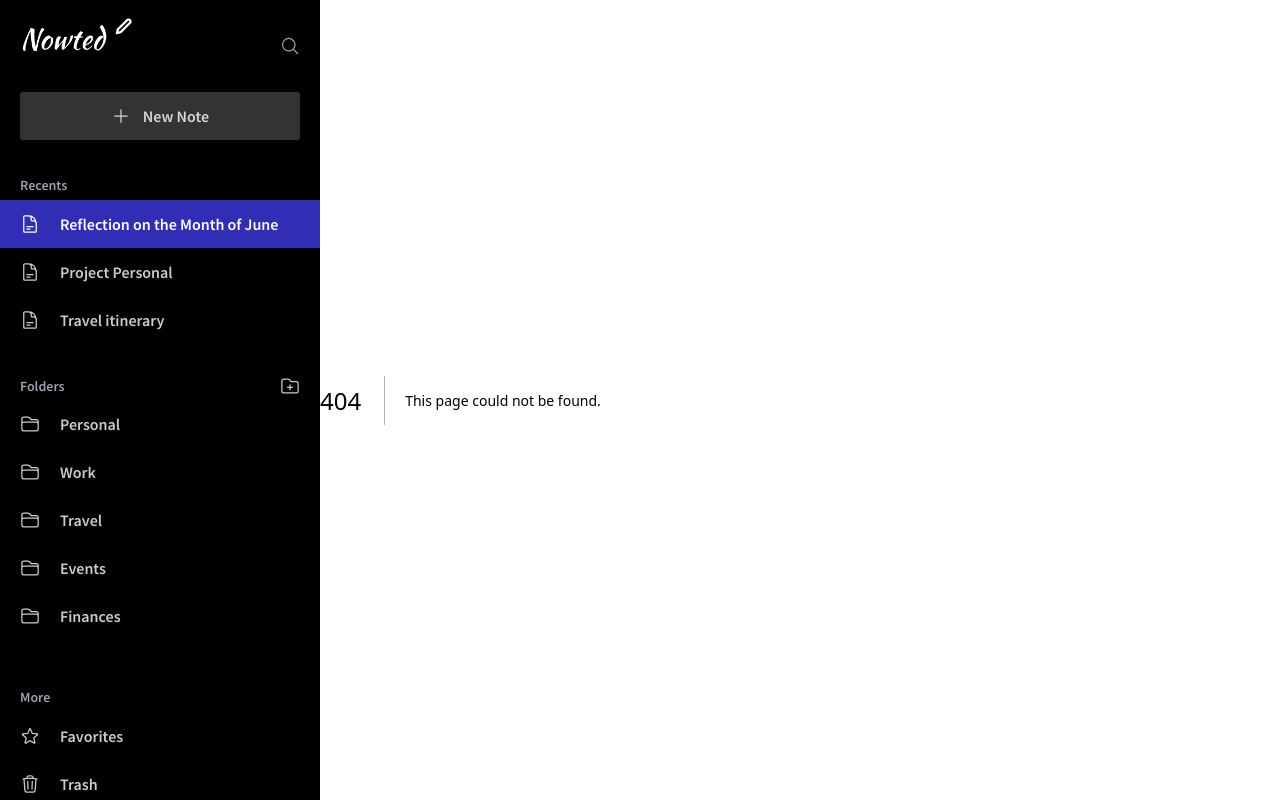
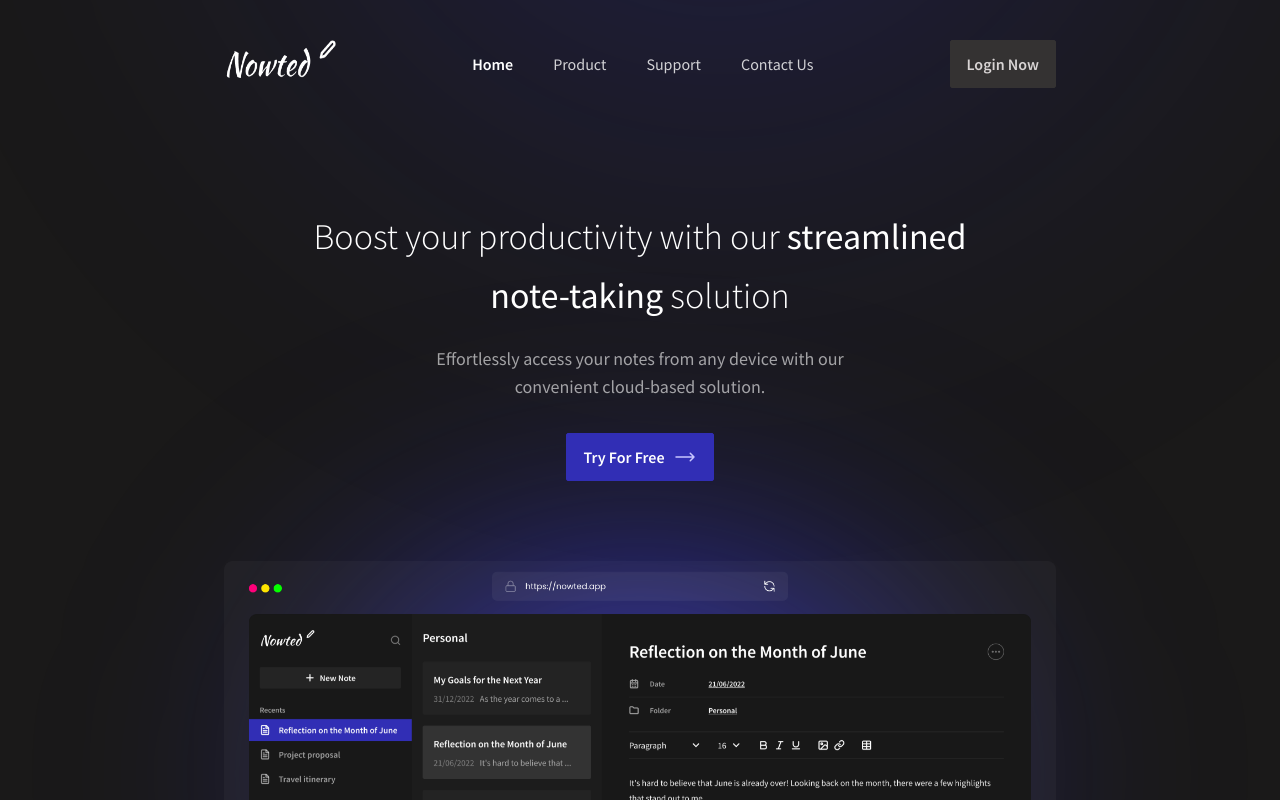
Before and after one commit to harithya/Nowted-App, a Next.js app: page / in a window 1280 px wide. Before the commit this address had no page. Shown: the top 800 px of the page. Built offline with nearby package versions, Linux system fonts and the light colour scheme.

Commit message:
menambahkann landingpage

```diff
--- /dev/null
+++ b/components/Layout/LandingLayout.tsx
@@ -0,0 +1,43 @@
+import Image from "next/image";
+import React, { PropsWithChildren } from "react";
+import RadialTop from "./Radial/RadialTop";
+import Link from "next/link";
+
+const LandingLayout: React.FC<PropsWithChildren> = ({ children }) => {
+  return (
+    <div className="min-h-screen overflow-x-hidden bg-base-300 ">
+      <div className="py-10 lg:px-56  px-10 flex z-50 justify-between items-center sticky ">
+        <div className="h-12 lg:w-28 w-32 ">
+          <Image
+            src={"/img/logo.png"}
+            height={50}
+            width={120}
+            alt="Logo App"
+            className="h-full w-full"
+          />
+        </div>
+        <div className="lg:flex hidden space-x-10">
+          <a href="#" className="text-white font-semibold">
+            Home
+          </a>
+          <a href="#" className="text-white/80">
+            Product
+          </a>
+          <a href="#" className="text-white/80">
+            Support
+          </a>
+          <a href="#" className="text-white/80">
+            Contact Us
+          </a>
+        </div>
+        <button className="btn cursor-pointer btn-primary  capitalize">
+          Login Now
+        </button>
+      </div>
+      <div className="lg:px-56 px-10 h-full pb-20">{children}</div>
+      <RadialTop />
+    </div>
+  );
+};
+
+export default LandingLayout;
--- /dev/null
+++ b/components/Layout/Radial/RadialContent.tsx
@@ -0,0 +1,60 @@
+import React from "react";
+
+const RadialContent = () => {
+  return (
+    <svg
+      width="1440"
+      height="1325"
+      viewBox="0 0 1440 1325"
+      fill="none"
+      xmlns="http://www.w3.org/2000/svg"
+      preserveAspectRatio="none"
+      className="absolute lg:bottom-40 z-0 right-0  left-0 w-full h-full scale-150"
+    >
+      <g filter="url(#filter0_f_3_42)">
+        <circle
+          cx="720"
+          cy="738"
+          r="438"
+          fill="url(#paint0_radial_3_42)"
+        ></circle>
+      </g>
+      <defs>
+        <filter
+          id="filter0_f_3_42"
+          x="-18"
+          y="0"
+          width="1476"
+          height="1476"
+          filterUnits="userSpaceOnUse"
+          color-interpolation-filters="sRGB"
+        >
+          <feFlood flood-opacity="0" result="BackgroundImageFix"></feFlood>
+          <feBlend
+            mode="normal"
+            in="SourceGraphic"
+            in2="BackgroundImageFix"
+            result="shape"
+          ></feBlend>
+          <feGaussianBlur
+            stdDeviation="150"
+            result="effect1_foregroundBlur_3_42"
+          ></feGaussianBlur>
+        </filter>
+        <radialGradient
+          id="paint0_radial_3_42"
+          cx="0"
+          cy="0"
+          r="1"
+          gradientUnits="userSpaceOnUse"
+          gradientTransform="translate(720 738) rotate(90) scale(438)"
+        >
+          <stop stop-color="#3A3AF4"></stop>
+          <stop offset="1" stop-color="#3A3AF4" stop-opacity="0"></stop>
+        </radialGradient>
+      </defs>
+    </svg>
+  );
+};
+
+export default RadialContent;
--- /dev/null
+++ b/components/Layout/Radial/RadialTop.tsx
@@ -0,0 +1,60 @@
+import React from "react";
+
+const RadialTop = () => {
+  return (
+    <svg
+      width="1440"
+      height="675"
+      viewBox="0 0 1440 675"
+      fill="none"
+      xmlns="http://www.w3.org/2000/svg"
+      className="opacity-50 fixed top-0 z-0"
+      preserveAspectRatio="none"
+    >
+      <g opacity="0.5" filter="url(#filter0_f_3_55)">
+        <circle
+          cx="720"
+          cy="-251"
+          r="626"
+          fill="url(#paint0_radial_3_55)"
+        ></circle>
+      </g>
+      <defs>
+        <filter
+          id="filter0_f_3_55"
+          x="-206"
+          y="-1177"
+          width="1852"
+          height="1852"
+          filterUnits="userSpaceOnUse"
+          color-interpolation-filters="sRGB"
+        >
+          <feFlood flood-opacity="0" result="BackgroundImageFix"></feFlood>
+          <feBlend
+            mode="normal"
+            in="SourceGraphic"
+            in2="BackgroundImageFix"
+            result="shape"
+          ></feBlend>
+          <feGaussianBlur
+            stdDeviation="150"
+            result="effect1_foregroundBlur_3_55"
+          ></feGaussianBlur>
+        </filter>
+        <radialGradient
+          id="paint0_radial_3_55"
+          cx="0"
+          cy="0"
+          r="1"
+          gradientUnits="userSpaceOnUse"
+          gradientTransform="translate(720 -251) rotate(90) scale(626)"
+        >
+          <stop stop-color="#3A3AF4"></stop>
+          <stop offset="1" stop-color="#3A3AF4" stop-opacity="0"></stop>
+        </radialGradient>
+      </defs>
+    </svg>
+  );
+};
+
+export default RadialTop;
--- /dev/null
+++ b/pages/index.tsx
@@ -0,0 +1,55 @@
+/* eslint-disable @next/next/no-img-element */
+import LandingLayout from "@/components/Layout/LandingLayout";
+import RadialContent from "@/components/Layout/Radial/RadialContent";
+import Image from "next/image";
+import React, { ReactElement } from "react";
+
+const Landing = () => {
+  return (
+    <div className="mt-20 h-full ">
+      <div className="flex flex-col justify-center items-center sticky z-50">
+        <h1 className="text-center text-4xl leading-relaxed font-light text-white">
+          Boost your productivity with our{" "}
+          <span className="font-medium">streamlined</span>
+          <br /> <span className="font-medium">note-taking</span> solution
+        </h1>
+        <p className="text-center mt-5 text-lg text-white/60">
+          Effortlessly access your notes from any device with our
+          <br /> convenient cloud-based solution.
+        </p>
+        <button
+          className="btn btn-info mt-8 cursor-pointer"
+          onClick={() => alert("oke")}
+        >
+          <label className="capitalize  text-white">Try For Free</label>
+          <svg
+            xmlns="http://www.w3.org/2000/svg"
+            fill="none"
+            viewBox="0 0 24 24"
+            strokeWidth={1.5}
+            stroke="currentColor"
+            className="w-6 h-6 ml-2"
+          >
+            <path
+              strokeLinecap="round"
+              strokeLinejoin="round"
+              d="M17.25 8.25L21 12m0 0l-3.75 3.75M21 12H3"
+            />
+          </svg>
+        </button>
+      </div>
+      <div className="mt-20 relative w-full h-full">
+        <RadialContent />
+        <div className="sticky z-30">
+          <img src="/bg.png" className="w-full " alt="Cover Image" />
+        </div>
+      </div>
+    </div>
+  );
+};
+
+Landing.getLayout = (page: ReactElement) => (
+  <LandingLayout>{page}</LandingLayout>
+);
+
+export default Landing;
```
Also changed, not shown: public/bg.png (added).
